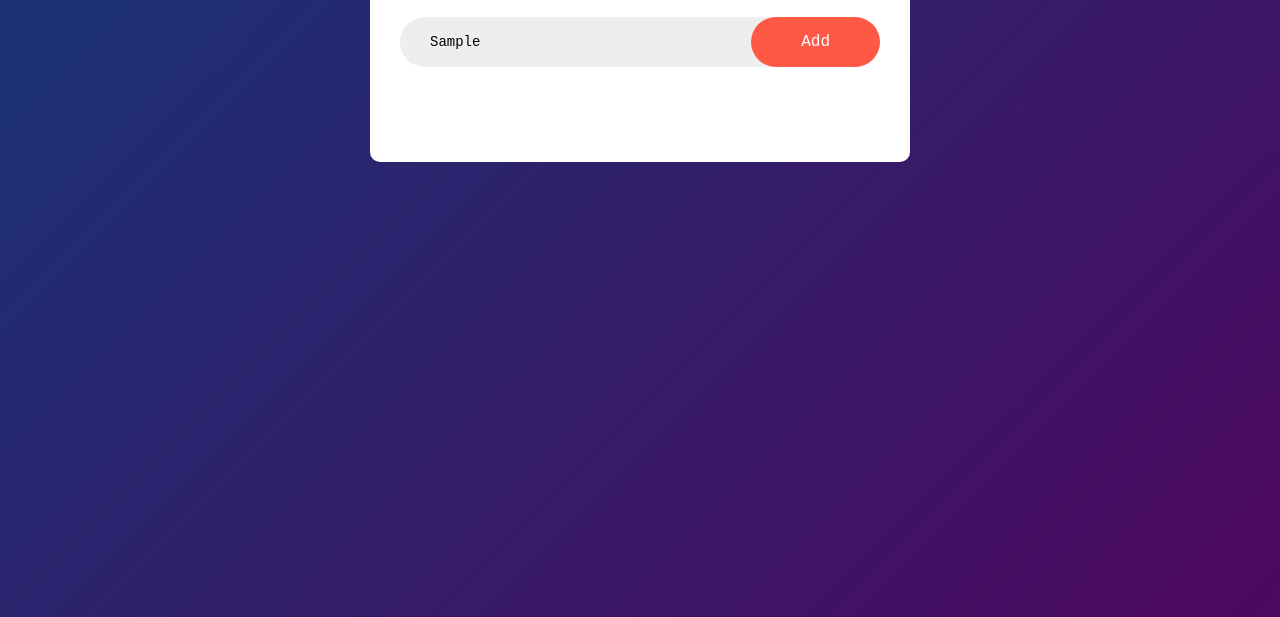
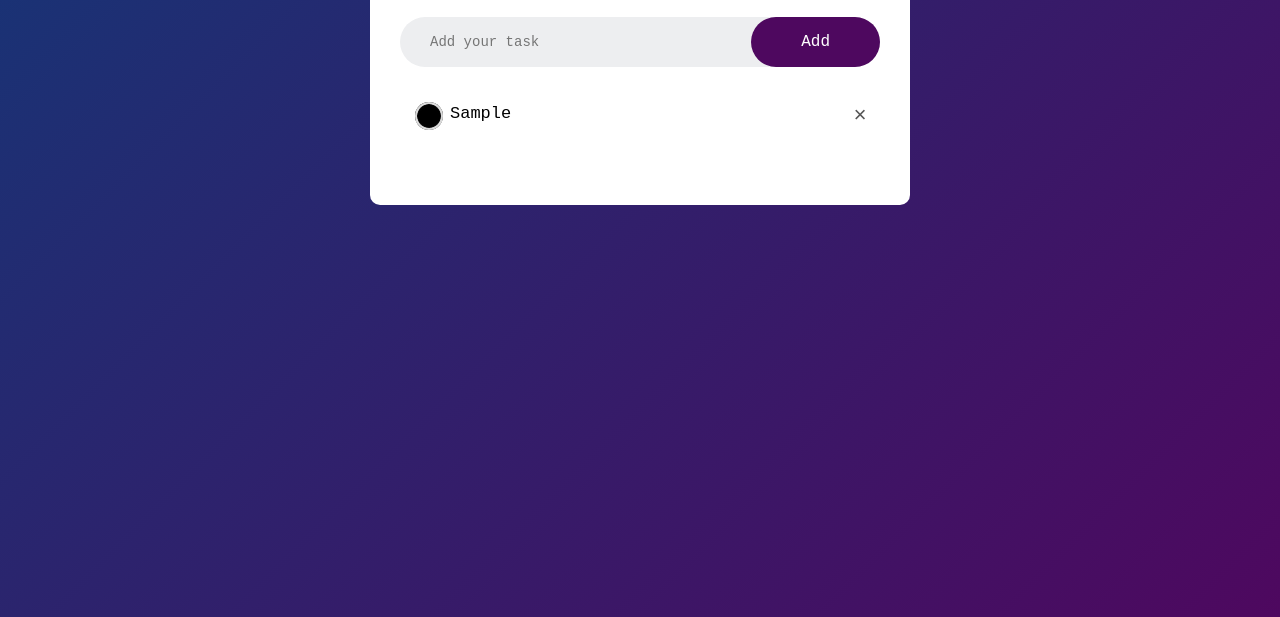
Before and after one commit to Kimia-Behrouzfar/practice, a plain HTML site: page To Do List/index.html in a window 1280 px wide. Both pictures are taken after typing "Sample" into the empty fields and a click on the button "Add". Shown: the part 183-800 px from the top of the page. Drawn offline with Linux system fonts and the light colour scheme.

Commit message:
finished to do list

```diff
--- a/To Do List/index.html
+++ b/To Do List/index.html
@@ -12,7 +12,7 @@
         <h2>TO-DO LIST <img src="./photo_2025-01-25_11-34-38.jpg" alt="" /></h2>
         <div class="row">
           <input type="text" id="input-box" placeholder="Add your task" />
-          <button>Add</button>
+          <button onclick="addTask()">Add</button>
         </div>
         <ul id="list-container">
           <!-- <li class="checked">task 1</li>
--- a/To Do List/script.js
+++ b/To Do List/script.js
@@ -0,0 +1,38 @@
+const inputBox = document.getElementById("input-box");
+const listContainer = document.getElementById("list-container");
+
+function addTask() {
+  if (inputBox.value === "") {
+    alert("you must write something!");
+  } else {
+    let li = document.createElement("li");
+    li.innerHTML = inputBox.value;
+    listContainer.appendChild(li);
+    let span = document.createElement("span");
+    span.innerHTML = "\u00d7";
+    li.appendChild(span);
+  }
+  inputBox.value = "";
+  saveData();
+}
+
+listContainer.addEventListener(
+  "click",
+  (e) => {
+    if (e.target.tagName == "LI") {
+      e.target.classList.toggle("checked");
+      saveData();
+    } else if (e.target.tagName == "SPAN") {
+      e.target.parentElement.remove();
+      saveData();
+    }
+  },
+  false
+);
+function saveData() {
+  localStorage.setItem("data", listContainer.innerHTML);
+}
+function showTask() {
+  listContainer.innerHTML = localStorage.getItem("data");
+}
+showTask();
--- a/To Do List/style.css
+++ b/To Do List/style.css
@@ -48,7 +48,7 @@ input {
 button {
   border: none;
   outline: none;
-  background: #ff5945;
+  background: #4e085f;
   color: #fff;
   padding: 16px 50px;
   font-size: 16px;
@@ -82,3 +82,18 @@ ul li.checked {
 ul li.checked::before {
   background-image: url(./photo_2025-01-25_11-34-33.jpg);
 }
+ul li span {
+  position: absolute;
+  right: 0;
+  top: 5px;
+  width: 40px;
+  height: 40px;
+  font-size: 22px;
+  color: #555;
+  line-height: 40px;
+  text-align: center;
+  border-radius: 50%;
+}
+ul li span:hover {
+  background: #edeef0;
+}
```
